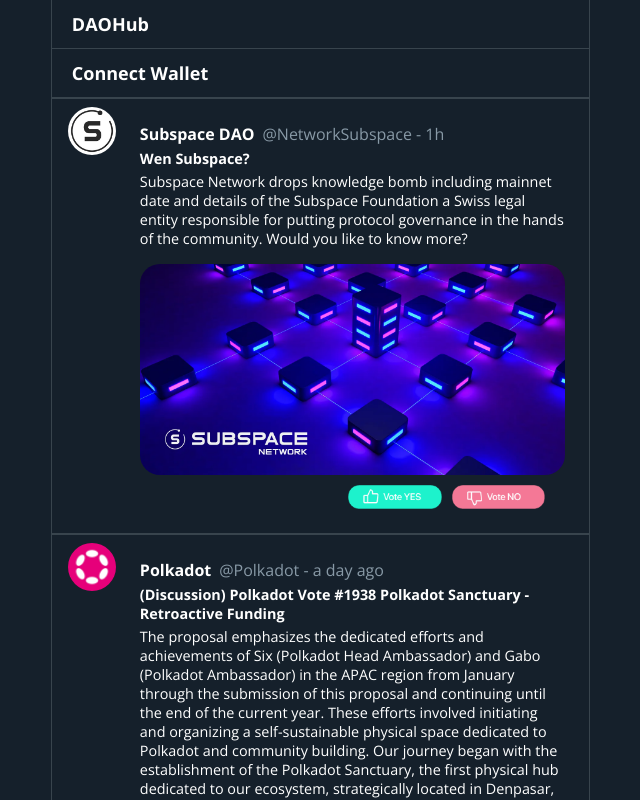
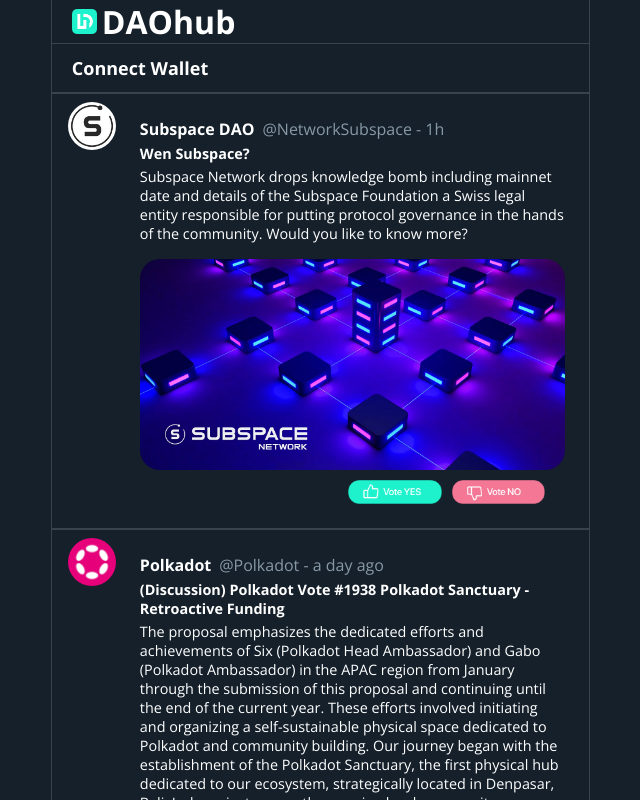
Before and after one commit to dariolina/DAOhub, a React (Create React App) app in the folder sapial@26ebd94c4554b38cde6a7e9bdacfd2e3c49d5518/clients/mobile/: page / in a window 1280 px wide. Shown: the top 800 px of the page, without its empty margins (286-926 px from the left). Built offline with nearby package versions, Linux system fonts and the light colour scheme; the HTML template or start-up script is replaced by a standard one.

Commit message:
Brand to DAOhub

```diff
--- a/sapial@26ebd94c4554b38cde6a7e9bdacfd2e3c49d5518/clients/mobile/public/index.html
+++ b/sapial@26ebd94c4554b38cde6a7e9bdacfd2e3c49d5518/clients/mobile/public/index.html
@@ -23,7 +23,7 @@
       work correctly both with client-side routing and a non-root public URL.
       Learn how to configure a non-root public URL by running `npm run build`.
     -->
-  <title>React App</title>
+  <title>DAOhub</title>
 </head>
 
 <body>
--- a/sapial@26ebd94c4554b38cde6a7e9bdacfd2e3c49d5518/clients/mobile/src/pages/Home.js
+++ b/sapial@26ebd94c4554b38cde6a7e9bdacfd2e3c49d5518/clients/mobile/src/pages/Home.js
@@ -9,7 +9,8 @@
     return (
         <>
             <div className="home">
-                <h1>DAOHub</h1>
+                <img src="/logo192.png" height="25px" alt="DAOhub" />
+                <mainTitle>DAOhub</mainTitle>
             </div>
             <WalletConnector />
             {/* <NewTweet /> */}
```
Also changed, not shown: sapial@26ebd94c4554b38cde6a7e9bdacfd2e3c49d5518/clients/mobile/public/logo192.png, sapial@26ebd94c4554b38cde6a7e9bdacfd2e3c49d5518/clients/mobile/public/logo512.png, sapial@26ebd94c4554b38cde6a7e9bdacfd2e3c49d5518/clients/mobile/public/manifest.json.
